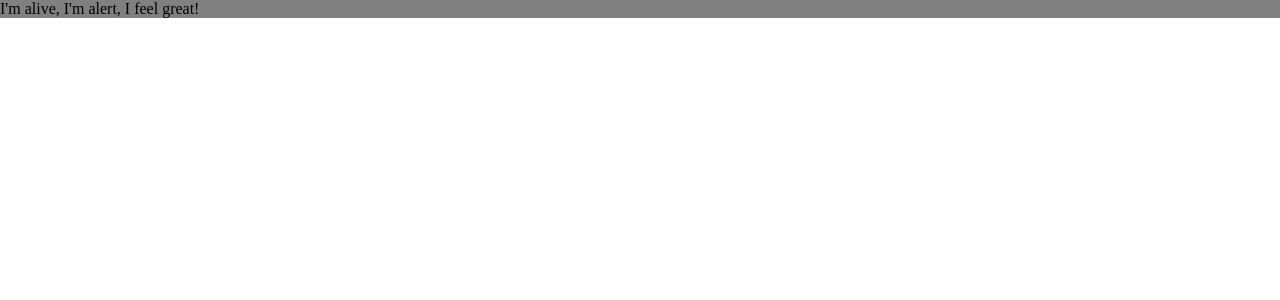
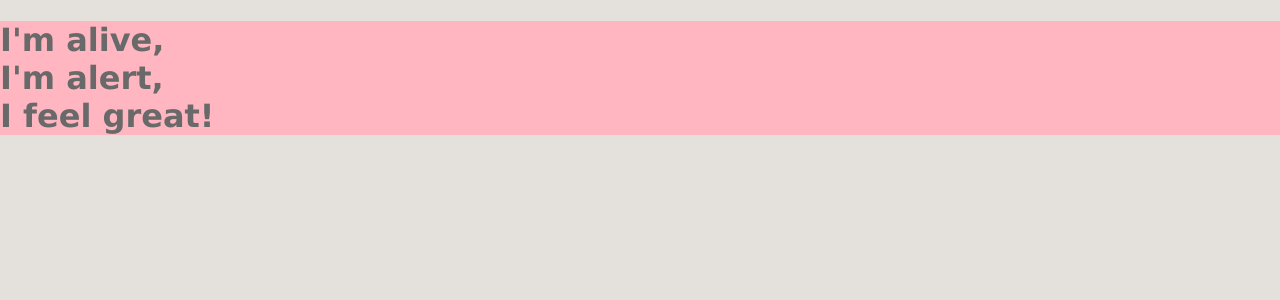
Before and after one commit to xani-dev/DailyCode, a React (Create React App) app in the folder May15th/test-app/: page / in a window 1280 px wide. Shown: the top 300 px of the page. Built offline with nearby package versions, Linux system fonts and the light colour scheme.

Commit message:
Adding styles to React components

```diff
--- a/May15th/test-app/src/App.css
+++ b/May15th/test-app/src/App.css
@@ -1,8 +1,15 @@
-* {
+body {
   margin: 0px;
   padding: 0px;
+  background-color:rgb(228, 225, 221);
+  font-family:Verdana, Geneva, Tahoma, sans-serif ;
 }
 
 .App {
-  background-color: gray;
+  background-color: lightpink;
+
 }
+
+h1 {
+  color: dimgrey;
+}
--- a/May15th/test-app/src/App.js
+++ b/May15th/test-app/src/App.js
@@ -2,7 +2,11 @@ import './App.css';
 import { Message } from './Message';
 
 function App() {
-	return <div className='App'><Message/></div>;
+	return (
+		<div className='App'>
+			<Message />
+		</div>
+	);
 }
 
 export default App;
--- a/May15th/test-app/src/Message.js
+++ b/May15th/test-app/src/Message.js
@@ -1,7 +1,5 @@
-import React from 'react'
+import React from 'react';
 
 export const Message = () => {
-  return (
-    <div>I'm alive, I'm alert, I feel great!</div>
-  )
-}
+	return <h1>I'm alive, <br></br>I'm alert, <br></br> I feel great!</h1>;
+};
```
